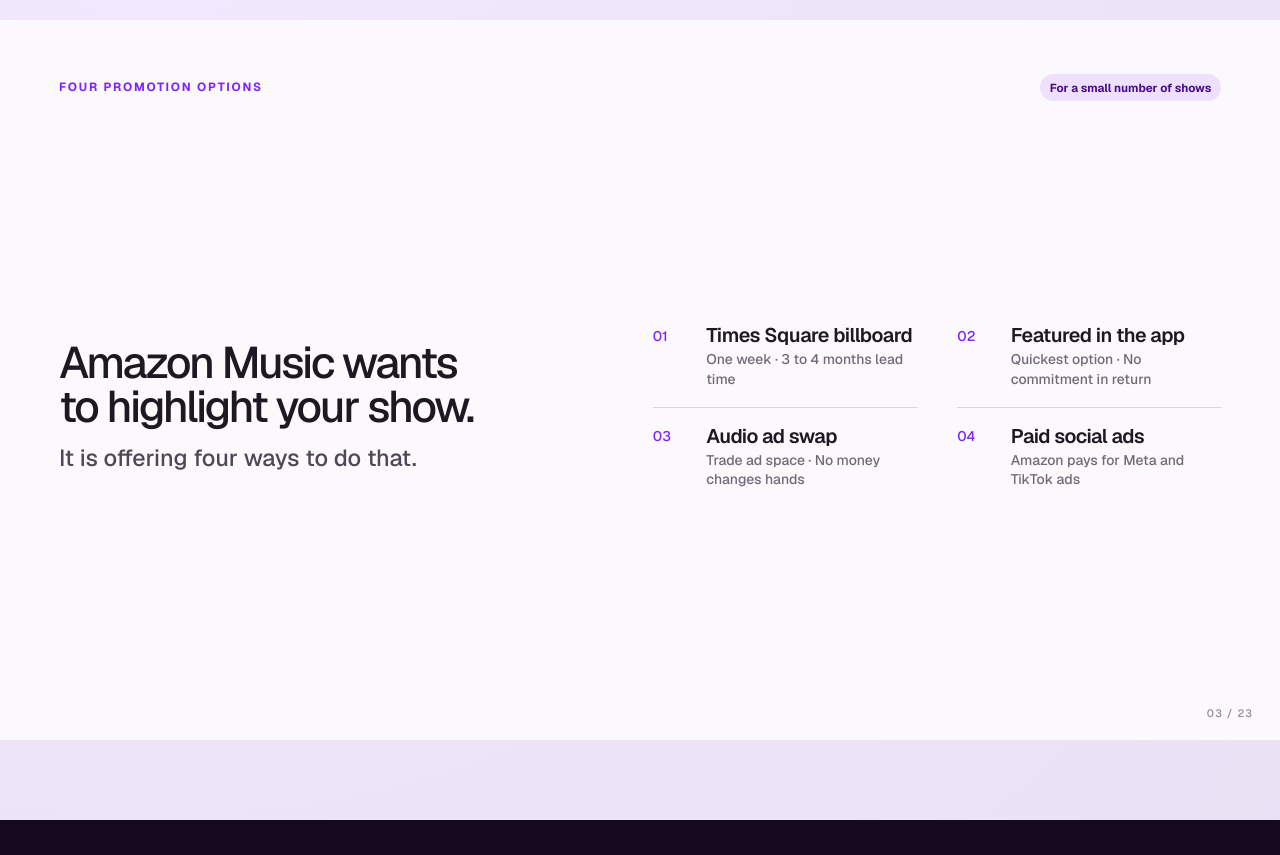
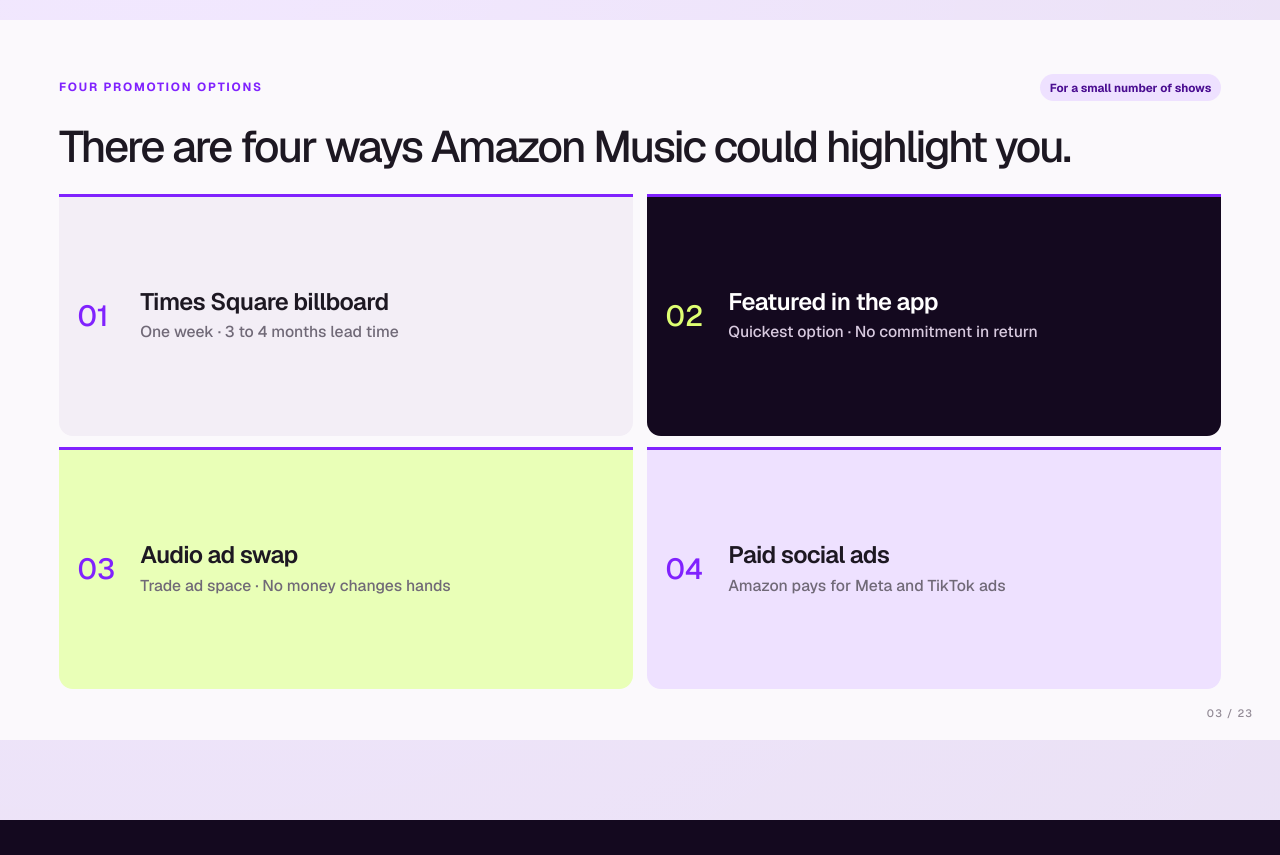
Before and after one commit to roxrix/amazonmusic-flightcast, a website: page index.html in a window 1280 px wide. Shown: the part 1620-2475 px from the top of the page. Drawn offline with Linux system fonts and the light colour scheme.

Commit message:
Make promotion options slide larger and clearer

```diff
--- a/index.html
+++ b/index.html
@@ -30,7 +30,7 @@
     .big-number{font-size:5.3cqw;line-height:.82;letter-spacing:-.07em;color:var(--violet)}.stat{font-size:3.15cqw;line-height:.95;letter-spacing:-.055em;color:var(--violet);display:block}.label{font-size:1.14cqw;color:var(--muted);line-height:1.3}
     .cover{background:linear-gradient(135deg,#120719 0%,#351054 58%,#7b20eb 100%);color:#fff}.cover::before{content:"";position:absolute;width:55%;aspect-ratio:1;border-radius:50%;right:-20%;top:-47%;background:radial-gradient(circle,rgba(223,255,114,.55),rgba(128,34,254,0) 68%)}.cover-copy{position:relative;z-index:2;width:66%;padding-top:4%;display:flex;flex-direction:column;gap:1.35cqw}.cover .eyebrow,.cover .lede{color:#e2d7e9}.cover-foot{position:absolute;left:4.6cqw;bottom:3.2cqw;color:#d5c8dc;z-index:3}.device-rail{position:absolute;right:1.7%;bottom:-14%;width:52%;height:58%;display:flex;gap:1.4%;transform:rotate(4deg)}.device-rail img{width:18.9%;height:100%;object-fit:cover;border-radius:1.6cqw;box-shadow:var(--shadow)}.device-rail img:nth-child(even){transform:translateY(8%)}
     .hero-split{display:grid;grid-template-columns:.9fr 1.1fr;gap:3cqw;align-items:stretch;min-height:0}.phone-pair{display:grid;grid-template-columns:1fr 1fr;gap:.85cqw;background:var(--soft);padding:.75cqw;border-radius:2cqw;min-height:0}.phone-pair img{width:100%;height:100%;min-height:0;object-fit:contain;object-position:center;background:#17111c;border-radius:1.35cqw}
-    .programme-list{display:grid;grid-template-columns:1fr 1fr;gap:0 3.5cqw;align-content:center}.programme{display:grid;grid-template-columns:3.6cqw 1fr;gap:1cqw;padding:1.5cqw 0;border-top:1px solid #ddd4e1}.programme:nth-child(-n+2){border-top:0}.programme .index{font-size:1.2cqw;color:var(--violet);padding-top:.2cqw}.programme p{font-size:1.2cqw;color:var(--muted);margin-top:.3cqw}
+    .programme-list{display:grid;grid-template-columns:1fr 1fr;grid-template-rows:1fr 1fr;gap:1cqw 1.2cqw}.programme{display:grid;grid-template-columns:4.2cqw 1fr;gap:1.2cqw;align-items:center;padding:1.45cqw 1.6cqw;background:#f3eef6;border-top:3px solid var(--violet);border-radius:0 0 1.2cqw 1.2cqw}.programme:nth-child(2){background:var(--night);color:#fff}.programme:nth-child(3){background:#e9ffb7}.programme:nth-child(4){background:#eee1ff}.programme .index{font-size:2.5cqw;line-height:1;color:var(--violet)}.programme:nth-child(2) .index{color:var(--lime)}.programme h3{font-size:2.05cqw}.programme p{font-size:1.35cqw;color:var(--muted);margin-top:.45cqw}.programme:nth-child(2) p{color:#d8cadf}
     .divider{padding:0;background:var(--night);color:#fff}.divider::after{color:rgba(255,255,255,.5)}.divider-copy{position:absolute;left:4.6cqw;top:4.3cqw;z-index:4;width:55%;display:flex;flex-direction:column;gap:1.25cqw}.divider .kicker{color:var(--lime)}.divider .lede{color:#e1d5e8}.divider-number{font-size:14cqw;line-height:.75;letter-spacing:-.09em;color:rgba(255,255,255,.09);position:absolute;right:4cqw;top:3cqw}.divider-mosaic{position:absolute;left:0;right:0;bottom:0;height:48%;display:grid;gap:.45cqw;padding:.45cqw;background:#24122f}.divider-mosaic.five{grid-template-columns:repeat(5,1fr)}.divider-mosaic.three{grid-template-columns:repeat(3,1fr)}.divider-mosaic img{width:100%;height:100%;object-fit:cover;object-position:top;border-radius:1cqw}.divider-glow{background:linear-gradient(135deg,#14091f,#4b126f 60%,#8a23ff)}.divider-glow::before{content:"";position:absolute;inset:0;background:radial-gradient(circle at 78% 70%,rgba(223,255,114,.4),transparent 30%)}
     .billboard-layout{display:grid;grid-template-columns:.82fr 1.18fr;gap:2.8cqw;min-height:0}.portrait-strip{display:grid;grid-template-columns:repeat(2,1fr);gap:.7cqw;background:var(--soft);padding:.7cqw;border-radius:1.7cqw}.portrait-strip img{width:100%;height:100%;object-fit:cover;border-radius:1.1cqw}.benefit-list{display:flex;flex-direction:column;border-top:1px solid #ddd5e0}.benefit{display:grid;grid-template-columns:3cqw 1fr;gap:1.1cqw;padding:1.45cqw 0;border-bottom:1px solid #ddd5e0}.benefit span{color:var(--violet);font-size:1.3cqw}.benefit p{font-size:1.65cqw;line-height:1.3}
     .commit-grid{display:grid;grid-template-columns:1fr 1fr;grid-template-rows:repeat(3,1fr);gap:1cqw 1.2cqw}.commit{display:flex;flex-direction:column;justify-content:center;padding:1.25cqw 1.4cqw;background:#f3eef6;border-radius:1.15cqw;border-top:3px solid var(--violet)}.commit:first-child{grid-column:1 / -1}.commit strong{display:block;font-size:1.95cqw;color:var(--violet);margin-bottom:.42cqw}.commit p{font-size:1.42cqw;line-height:1.34}.asset-grid{display:grid;grid-template-columns:1fr 1fr;grid-template-rows:1fr 1fr;gap:1cqw 1.2cqw}.asset-line{display:grid;grid-template-columns:7.2cqw 1fr;gap:1.2cqw;align-items:center;padding:1.45cqw;border-top:3px solid var(--violet);background:#f3eef6;border-radius:0 0 1.15cqw 1.15cqw}.asset-tag{font-size:1.2cqw;text-transform:uppercase;letter-spacing:.12em;color:var(--violet)}.asset-line p{font-size:1.65cqw;line-height:1.32}
@@ -69,12 +69,13 @@
 
     <section class="slide" id="slide-3" data-title="Four promotion options"><div class="frame" data-number="03 / 23"><div class="content">
       <div class="topline"><p class="kicker">Four promotion options</p><span class="pill">For a small number of shows</span></div>
-      <div class="grid-2 grow" style="align-items:center"><div class="stack"><h2>Amazon Music wants to highlight your show.</h2><p class="lede">It is offering four ways to do that.</p></div><div class="programme-list">
+      <div class="stack"><h2>There are four ways Amazon Music could highlight you.</h2></div>
+      <div class="programme-list grow">
         <div class="programme"><span class="index">01</span><div><h3>Times Square billboard</h3><p>One week · 3 to 4 months lead time</p></div></div>
         <div class="programme"><span class="index">02</span><div><h3>Featured in the app</h3><p>Quickest option · No commitment in return</p></div></div>
         <div class="programme"><span class="index">03</span><div><h3>Audio ad swap</h3><p>Trade ad space · No money changes hands</p></div></div>
         <div class="programme"><span class="index">04</span><div><h3>Paid social ads</h3><p>Amazon pays for Meta and TikTok ads</p></div></div>
-      </div></div>
+      </div>
     </div></div></section>
 
     <section class="slide" id="slide-4" data-title="Times Square"><div class="frame divider" data-number="04 / 23">
```
Also changed, not shown: 2 other files.
